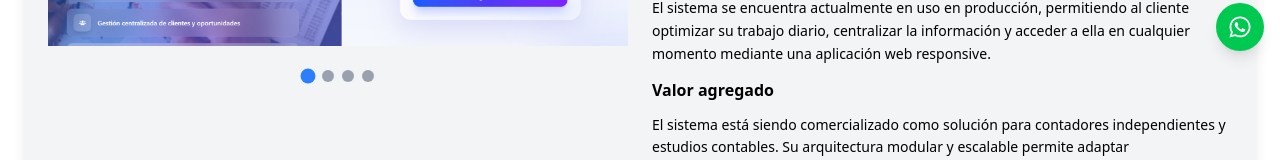
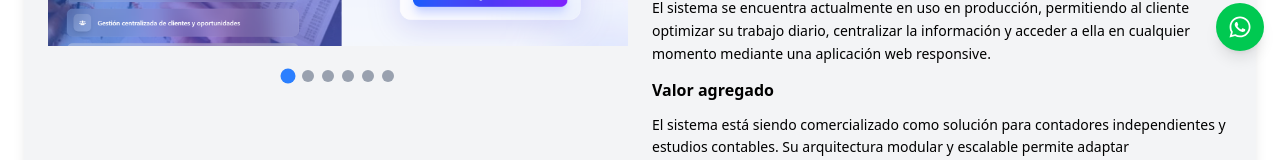
Before and after one commit to Chaza25/MyPortfolio, a React (Vite) app: page /projects in a window 1280 px wide. Shown: the part 733-893 px from the top of the page. Built offline with nearby package versions, Linux system fonts and the light colour scheme.

Commit message:
Sumamos fotos

```diff
--- a/src/pages/Projects.jsx
+++ b/src/pages/Projects.jsx
@@ -8,13 +8,15 @@ import sgc1 from "../assets/SGC Inicio.png"
 import sgc2 from "../assets/SGCdashboard.png"
 import sgc3 from "../assets/SGC panel.png"
 import sgc4 from "../assets/SGC calendario impositivo.png"
+import sgc5 from "../assets/SGC obligaciones.png"
+import sgc6 from "../assets/SGC auditoria.png"
 
 const Projects = () => {
 
     const [current, setCurrent] = useState(0);
     const [openModal, setOpenModal] = useState(false);
 
-    const images = [sgc1, sgc2, sgc3, sgc4]
+    const images = [sgc1, sgc2, sgc3, sgc4, sgc5, sgc6]
 
     const handlers = useSwipeable({
         onSwipedLeft: () => setCurrent((current + 1) % images.length),
```
Also changed, not shown: src/assets/SGC auditoria.png (added), src/assets/SGC obligaciones.png (added).
